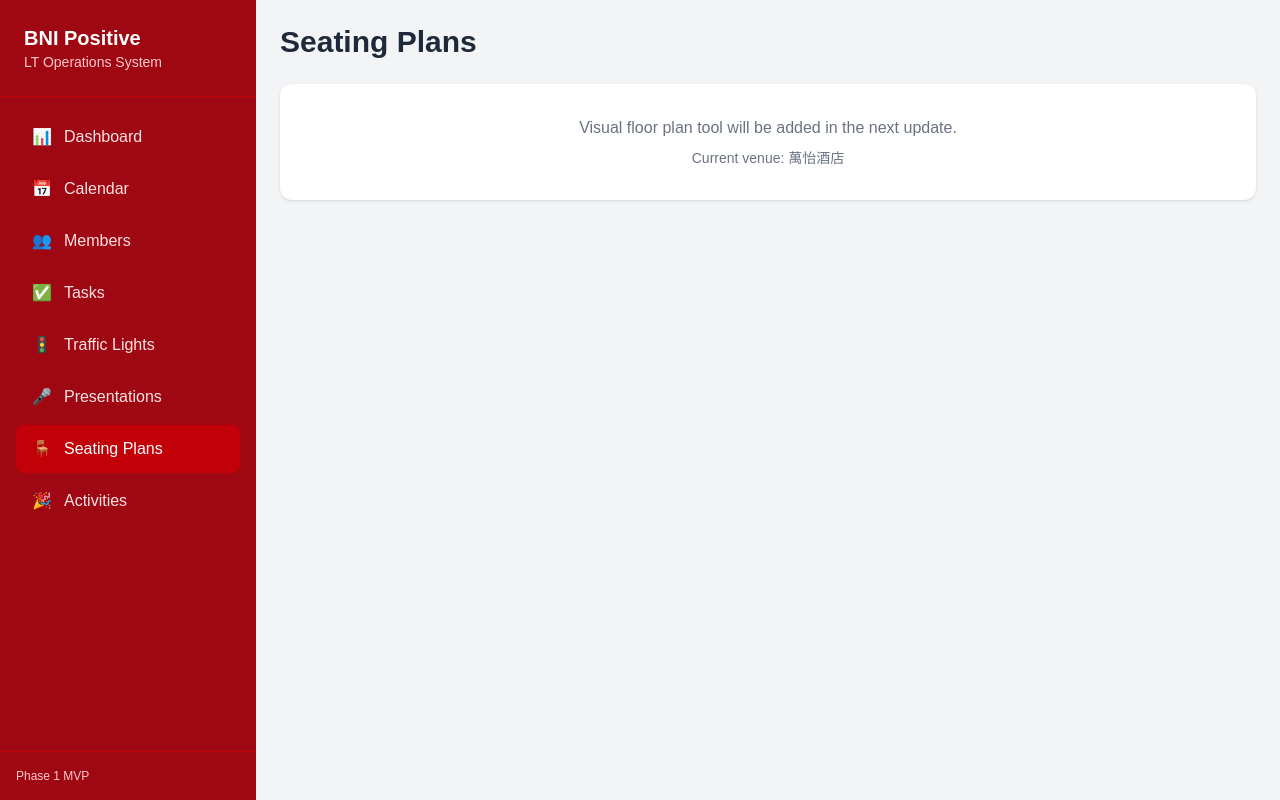
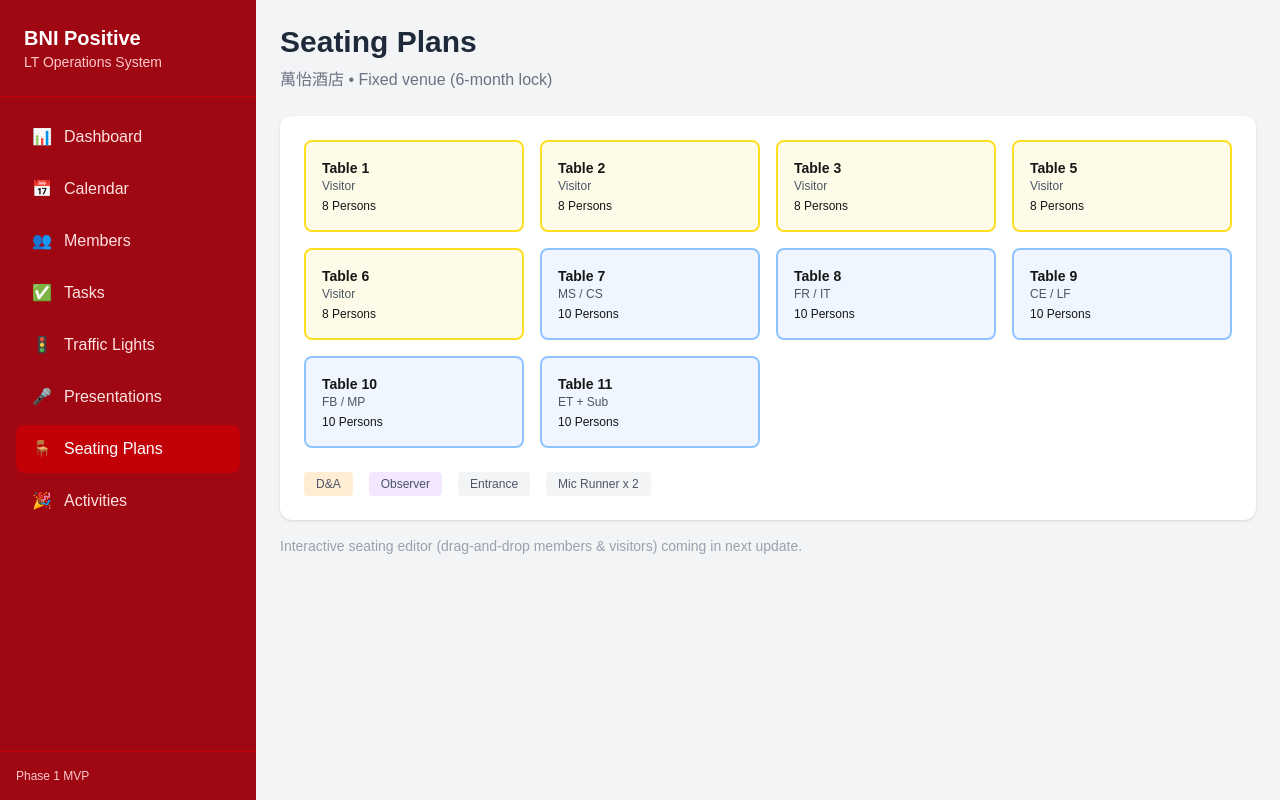
Before and after one commit to kwongstar1609/bni-positive-lt, a Next.js app: page /seating in a window 1280 px wide. Built offline with nearby package versions, Linux system fonts and the light colour scheme.

Commit message:
Add files via upload

```diff
--- a/src/app/seating/page.tsx
+++ b/src/app/seating/page.tsx
@@ -1,11 +1,43 @@
 export default function SeatingPage() {
   return (
     <div>
-      <h1 className="text-3xl font-bold text-gray-800 mb-6">Seating Plans</h1>
-      <div className="bg-white rounded-xl shadow p-8 text-center text-gray-500">
-        <p>Visual floor plan tool will be added in the next update.</p>
-        <p className="mt-2 text-sm">Current venue: 萬怡酒店</p>
+      <h1 className="text-3xl font-bold text-gray-800 mb-2">Seating Plans</h1>
+      <p className="text-gray-500 mb-6">萬怡酒店 • Fixed venue (6-month lock)</p>
+
+      <div className="bg-white rounded-xl shadow p-6 overflow-x-auto">
+        <div className="grid grid-cols-2 md:grid-cols-4 gap-4 min-w-[800px] text-sm">
+          <TableCard title="Table 1" type="Visitor" seats={8} color="yellow" />
+          <TableCard title="Table 2" type="Visitor" seats={8} color="yellow" />
+          <TableCard title="Table 3" type="Visitor" seats={8} color="yellow" />
+          <TableCard title="Table 5" type="Visitor" seats={8} color="yellow" />
+          <TableCard title="Table 6" type="Visitor" seats={8} color="yellow" />
+          <TableCard title="Table 7" type="MS / CS" seats={10} color="blue" />
+          <TableCard title="Table 8" type="FR / IT" seats={10} color="blue" />
+          <TableCard title="Table 9" type="CE / LF" seats={10} color="blue" />
+          <TableCard title="Table 10" type="FB / MP" seats={10} color="blue" />
+          <TableCard title="Table 11" type="ET + Sub" seats={10} color="blue" />
+        </div>
+
+        <div className="mt-6 flex flex-wrap gap-4 text-xs text-gray-600">
+          <span className="px-3 py-1 bg-orange-100 rounded">D&A</span>
+          <span className="px-3 py-1 bg-purple-100 rounded">Observer</span>
+          <span className="px-3 py-1 bg-gray-100 rounded">Entrance</span>
+          <span className="px-3 py-1 bg-gray-100 rounded">Mic Runner x 2</span>
+        </div>
       </div>
+
+      <p className="text-sm text-gray-400 mt-4">Interactive seating editor (drag-and-drop members & visitors) coming in next update.</p>
     </div>
   );
 }
+
+function TableCard({ title, type, seats, color }: { title: string; type: string; seats: number; color: string }) {
+  const bg = color === "yellow" ? "bg-yellow-50 border-yellow-300" : "bg-blue-50 border-blue-300";
+  return (
+    <div className={`border-2 rounded-lg p-4 ${bg}`}>
+      <div className="font-semibold">{title}</div>
+      <div className="text-xs text-gray-600">{type}</div>
+      <div className="text-xs mt-1">{seats} Persons</div>
+    </div>
+  );
+}
```
